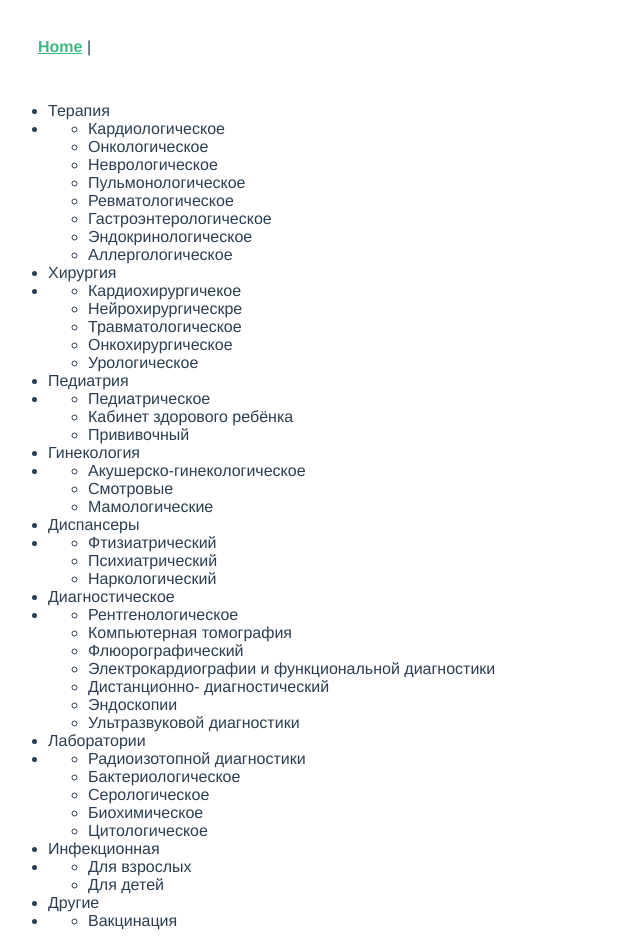
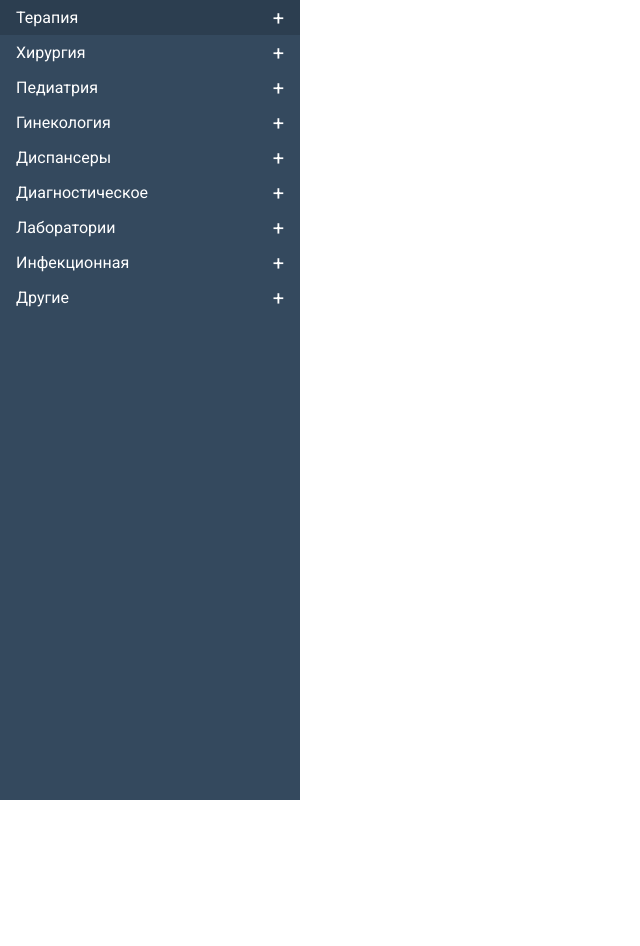
Before and after one commit to turarabu/med, a Vue app: page /#/ in a window 1280 px wide. Shown: the whole page, without its empty margins (0-640 px from the left). After the commit the page ends 800 px from the top, so only its background shows below. Built offline with nearby package versions, Linux system fonts and the light colour scheme.

Commit message:
category

```diff
--- a/package.json
+++ b/package.json
@@ -8,6 +8,8 @@
     "builder": "vue-cli-service build --watch"
   },
   "dependencies": {
+    "pug": "^2.0.3",
+    "pug-plain-loader": "^1.0.0",
     "vue": "^2.6.6",
     "vue-router": "^3.0.1"
   },
--- a/src/App.vue
+++ b/src/App.vue
@@ -1,4 +1,5 @@
 <template>
+
     <div id="app">
         <div id="nav">
             <router-link to="/">Home</router-link> |
@@ -6,19 +7,14 @@
         </div>
         <router-view/>
     </div>
+
 </template>
+
 <style lang="stylus">
-#app
-  font-family 'Avenir', Helvetica, Arial, sans-serif
-  -webkit-font-smoothing antialiased
-  -moz-osx-font-smoothing grayscale
-  color #2c3e50
+@import url('https://fonts.googleapis.com/css?family=Roboto:300,400,500&subset=cyrillic,cyrillic-ext,latin-ext')
 
-#nav
-  padding 30px
-  a
-    font-weight bold
-    color #2c3e50
-    &.router-link-exact-active
-      color #42b983
+*
+    font-family 'Roboto', sans-serif
+    text-decoration none
+    transition .15s all
 </style>
--- a/src/views/Home.vue
+++ b/src/views/Home.vue
@@ -1,77 +1,77 @@
 <template lang="pug">
-    ul
-        li Терапия
-        li
-            ul
-                li Кардиологическое
-                li Онкологическое
-                li Неврологическое
-                li Пульмонологическое
-                li Ревматологическое
-                li Гастроэнтерологическое
-                li Эндокринологическое
-                li Аллергологическое
+    div( class='sidebar' )
+        div( class='category' )
+            span( class='label' @click='toggleCategory' ) Терапия
+            div( class='list' )
+                span( class='name' ) Кардиологическое
+                span( class='name' ) Онкологическое
+                span( class='name' ) Неврологическое
+                span( class='name' ) Пульмонологическое
+                span( class='name' ) Ревматологическое
+                span( class='name' ) Гастроэнтерологическое
+                span( class='name' ) Эндокринологическое
+                span( class='name' ) Аллергологическое
 
-        li Хирургия
-        li
-            ul
-                li Кардиохирургичекое
-                li Нейрохирургическре
-                li Травматологическое
-                li Онкохирургическое
-                li Урологическое
+        div( class='category' )
+            span( class='label' @click='toggleCategory' ) Хирургия
+            div( class='list' )
+                span( class='name' ) Кардиохирургичекое
+                span( class='name' ) Нейрохирургическре
+                span( class='name' ) Травматологическое
+                span( class='name' ) Онкохирургическое
+                span( class='name' ) Урологическое
 
-        li Педиатрия
-        li
-            ul
-                li Педиатрическое
-                li Кабинет здорового ребёнка
-                li Прививочный
+        div( class='category' )
+            span( class='label' @click='toggleCategory' ) Педиатрия
+            div( class='list' )
+                span( class='name' ) Педиатрическое
+                span( class='name' ) Кабинет здорового ребёнка
+                span( class='name' ) Прививочный
 
-        li Гинекология
-        li
-            ul
-                li Акушерско-гинекологическое
-                li Смотровые
-                li Мамологические
+        div( class='category' )
+            span( class='label' @click='toggleCategory' ) Гинекология
+            div( class='list' )
+                span( class='name' ) Акушерско-гинекологическое
+                span( class='name' ) Смотровые
+                span( class='name' ) Мамологические
 
-        li Диспансеры
-        li
-            ul
-                li Фтизиатрический
-                li Психиатрический
-                li Наркологический
+        div( class='category' )
+            span( class='label' @click='toggleCategory' ) Диспансеры
+            div( class='list' )
+                span( class='name' ) Фтизиатрический
+                span( class='name' ) Психиатрический
+                span( class='name' ) Наркологический
 
-        li Диагностическое
-        li
-            ul
-                li Рентгенологическое
-                li Компьютерная томография
-                li Флюорографический
-                li Электрокардиографии и функциональной диагностики
-                li Дистанционно- диагностический
-                li Эндоскопии
-                li Ультразвуковой диагностики
+        div( class='category' )
+            span( class='label' @click='toggleCategory' ) Диагностическое
+            div( class='list' )
+                span( class='name' ) Рентгенологическое
+                span( class='name' ) Компьютерная томография
+                span( class='name' ) Флюорографический
+                span( class='name' ) Электрокардиографии и функциональной диагностики
+                span( class='name' ) Дистанционно- диагностический
+                span( class='name' ) Эндоскопии
+                span( class='name' ) Ультразвуковой диагностики
 
-        li Лаборатории
-        li
-            ul
-                li Радиоизотопной диагностики
-                li Бактериологическое
-                li Серологическое
-                li Биохимическое
-                li Цитологическое
+        div( class='category' )
+            span( class='label' @click='toggleCategory' ) Лаборатории
+            div( class='list' )
+                span( class='name' ) Радиоизотопной диагностики
+                span( class='name' ) Бактериологическое
+                span( class='name' ) Серологическое
+                span( class='name' ) Биохимическое
+                span( class='name' ) Цитологическое
 
-        li Инфекционная
-        li
-            ul
-                li Для взрослых
-                li Для детей
+        div( class='category' )
+            span( class='label' @click='toggleCategory' ) Инфекционная
+            div( class='list' )
+                span( class='name' ) Для взрослых
+                span( class='name' ) Для детей
 
-        li Другие
-        li
-            ul
-                li Вакцинация
+        div( class='category' )
+            span( class='label' ) Другие
+            div( class='list' @click='toggleCategory' )
+                span( class='name' ) Вакцинация
 </template>
 
 <script>
@@ -80,10 +80,85 @@ import HelloWorld from '@/components/HelloWorld.vue'
 
 export default {
   name: 'home',
+  methods: { toggleCategory },
   data: function () {
     return {
 
     }
   }
 }
+function toggleCategory (event) {
+    var active = this.$el.querySelector('.category.active');
+
+    if (active === event.target.parentNode)
+        event.target.parentNode.classList.remove('active');
+
+    else {
+        if ( active )
+            this.$el.querySelector('.category.active').classList.remove('active');
+
+        event.target.parentNode.classList.add('active');
+    }
+}
+
 </script>
+
+<style lang="stylus">
+$midnight = #2c3e50
+$wetasphalt = #34495e
+$white = #FFFFFF
+
+.sidebar
+    background $wetasphalt
+    color $white
+    position absolute
+    top 0
+    bottom 0
+    left 0
+    width 300px
+
+    .category
+        background $wetasphalt
+
+    .label
+        cursor pointer
+        display block
+        padding 8px 2px 8px 16px
+        position relative
+        &:hover
+            background $midnight
+        &:after
+            display inline
+            content '+'
+            font-size 20px
+            position absolute
+            right 16px
+            top 6px
+
+
+    .list
+        display block
+        max-height 0
+        overflow hidden
+
+        .name
+            font-size 14px
+            font-weight 300
+            display block
+            cursor pointer
+            padding 6px 6px 6px 24px
+            &:hover
+                text-decoration underline
+
+    .category.active
+        background $midnight
+
+        .list
+            max-height 800px
+
+        .label:after
+            content '-' !important
+            right 18px
+
+
+</style>
```
Lines whose indentation alone changed are shown as unchanged.
